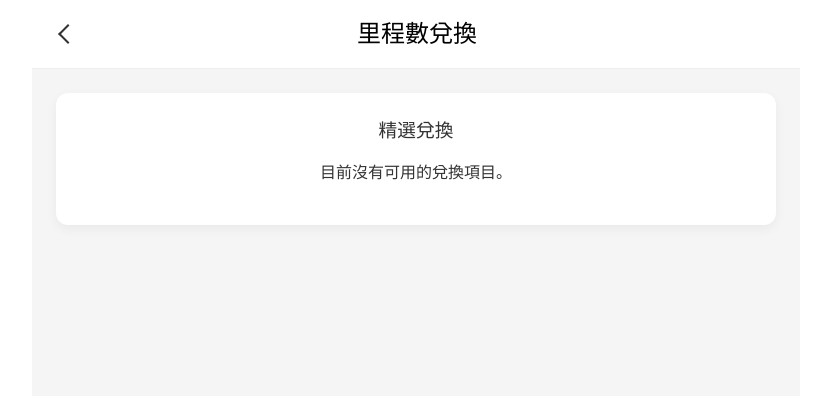
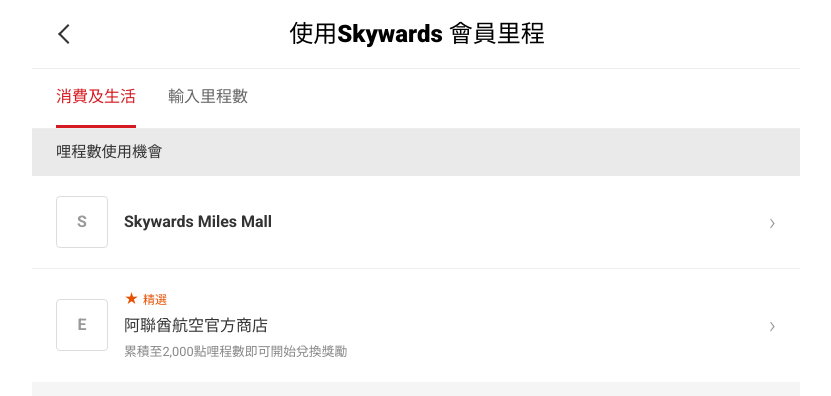
Before and after one commit to 13g7895123/bonus.ecommerce, a Vue app in the folder frontend/: page /mileage-redemption in a window 1280 px wide. Shown: the top 396 px of the page, without its empty margins (224-1055 px from the left). Built offline with nearby package versions, Linux system fonts and the light colour scheme; a web font is replaced by a local one.

Commit message:
chore: 更新代碼結構以提升可讀性

```diff
--- a/frontend/src/views/MileageRedemption.vue
+++ b/frontend/src/views/MileageRedemption.vue
@@ -1,40 +1,334 @@
 <template>
-  <div class="mileage-rewards-page">
-    <PageHeader title="里程數兌換" back-to="/skywards" />
-    <div class="content-container">
-      <div class="reward-section">
-        <h3>精選兌換</h3>
-        <p>目前沒有可用的兌換項目。</p>
+  <div class="mileage-redemption-page">
+    <PageHeader title="使用Skywards 會員里程" back-to="/skywards" />
+
+    <!-- Tab Navigation -->
+    <div class="tabs-header">
+      <div
+        class="tab-item"
+        :class="{ active: activeTab === 'spending' }"
+        @click="activeTab = 'spending'"
+      >
+        消費及生活
+      </div>
+      <div
+        class="tab-item"
+        :class="{ active: activeTab === 'redemption' }"
+        @click="activeTab = 'redemption'"
+      >
+        輸入里程數
+      </div>
+    </div>
+
+    <!-- Spending & Lifestyle Tab -->
+    <div v-if="activeTab === 'spending'" class="tab-content spending-content">
+      <div class="opportunity-header">
+        哩程數使用機會
+      </div>
+
+      <div class="items-list">
+        <!-- Skywards Miles Mall -->
+        <div class="list-item">
+          <div class="item-left">
+            <div class="logo-box">
+              <span class="logo-text">S</span>
+            </div>
+            <div class="item-info">
+              <h4 class="item-name">Skywards Miles Mall</h4>
+            </div>
+          </div>
+          <div class="item-right">
+            <span class="arrow-icon">›</span>
+          </div>
+        </div>
+
+        <!-- Emirates Official Store -->
+        <div class="list-item">
+          <div class="item-left">
+            <div class="logo-box">
+              <span class="logo-text">E</span>
+            </div>
+            <div class="item-info">
+              <div class="featured-tag">
+                <span class="star">★</span> 精選
+              </div>
+              <h4 class="item-name">阿聯酋航空官方商店</h4>
+              <p class="item-desc">累積至2,000點哩程數即可開始兌換獎勵</p>
+            </div>
+          </div>
+          <div class="item-right">
+            <span class="arrow-icon">›</span>
+          </div>
+        </div>
+      </div>
+    </div>
+
+    <!-- Enter Miles Tab -->
+    <div v-if="activeTab === 'redemption'" class="tab-content redemption-content">
+      <div class="redemption-box">
+        <label class="input-label">輸入里程代碼</label>
+        <AppInput
+          v-model="mileageCode"
+          placeholder="輸入里程代碼"
+          class="code-input"
+        />
+        <AppButton
+          :block="true"
+          class="submit-btn"
+          :disabled="loading"
+          @click="submitCode"
+        >
+          {{ loading ? '處理中...' : '送出' }}
+        </AppButton>
+        <p v-if="message" :class="['message', messageType]">{{ message }}</p>
       </div>
     </div>
   </div>
 </template>
 
 <script setup>
+import { ref } from 'vue'
 import PageHeader from '../components/PageHeader.vue'
+import AppInput from '../components/AppInput.vue'
+import AppButton from '../components/AppButton.vue'
+
+const activeTab = ref('spending')
+const mileageCode = ref('')
+const loading = ref(false)
+const message = ref('')
+const messageType = ref('success') // success or error
+
+const submitCode = () => {
+  if (!mileageCode.value) {
+    message.value = '請輸入代碼'
+    messageType.value = 'error'
+    return
+  }
+
+  loading.value = true
+  message.value = ''
+
+  // Simulate API call
+  setTimeout(() => {
+    try {
+      // Mock logic: Update generic "miles" in localStorage for demo
+      // Validation: assume code starting with "BONUS" gives miles
+      if (mileageCode.value.toUpperCase().startsWith('BONUS')) {
+         const bonus = 500
+         const userStr = localStorage.getItem('user')
+         if (userStr) {
+             const user = JSON.parse(userStr)
+             user.miles = (user.miles || 0) + bonus
+             localStorage.setItem('user', JSON.stringify(user))
+
+             // Also update mock_db
+             const mockUsersStr = localStorage.getItem('mock_db_users')
+             if (mockUsersStr) {
+                 const mockUsers = JSON.parse(mockUsersStr)
+                 const dbUserIdx = mockUsers.findIndex(u => u.id === user.id)
+                 if (dbUserIdx !== -1) {
+                     mockUsers[dbUserIdx].miles = user.miles
+                     localStorage.setItem('mock_db_users', JSON.stringify(mockUsers))
+                 }
+             }
+
+             message.value = `成功兌換! 獲得 ${bonus} 哩程數`
+             messageType.value = 'success'
+             mileageCode.value = ''
+         } else {
+             message.value = '用戶未登入'
+             messageType.value = 'error'
+         }
+      } else {
+          message.value = '無效的里程代碼 (試試 BONUS)'
+          messageType.value = 'error'
+      }
+    } catch (e) {
+      console.error(e)
+      message.value = '發生錯誤，請稍後再試'
+      messageType.value = 'error'
+    } finally {
+      loading.value = false
+    }
+  }, 1000)
+}
 </script>
 
 <style scoped>
-.mileage-rewards-page {
+.mileage-redemption-page {
   background-color: #f5f5f5;
   min-height: 100vh;
   color: #333;
 }
 
-.content-container {
-  padding: 1.5rem;
+/* Tab Navigation */
+.tabs-header {
+  display: flex;
+  background-color: #ffffff;
+  padding: 0 1.5rem;
+  border-bottom: 1px solid #eee;
 }
 
-.reward-section {
-  background-color: white;
-  padding: 1.5rem;
-  border-radius: 12px;
-  box-shadow: 0 4px 12px rgba(0,0,0,0.05);
+.tab-item {
+  padding: 1rem 0;
+  margin-right: 2rem;
+  font-weight: 500;
+  color: #666;
+  cursor: pointer;
+  border-bottom: 3px solid transparent;
+  transition: all 0.3s;
 }
 
-h3 {
-  margin-top: 0;
-  margin-bottom: 1rem;
+.tab-item.active {
+  color: #d71921;
+  border-bottom-color: #d71921;
   font-weight: 700;
 }
+
+/* Spending Content */
+.spending-content {
+  /* background-color: #f5f5f5; */
+}
+
+.opportunity-header {
+  background-color: #eaeaea; /* Light gray bg */
+  padding: 0.75rem 1.5rem;
+  font-weight: 700;
+  color: #333;
+  font-size: 0.95rem;
+  text-align: left;
+}
+
+.items-list {
+  background-color: #ffffff;
+}
+
+.list-item {
+  display: flex;
+  align-items: center;
+  justify-content: space-between;
+  padding: 1.25rem 1.5rem;
+  border-bottom: 1px solid #f0f0f0;
+  cursor: pointer;
+}
+
+.list-item:last-child {
+  border-bottom: none;
+}
+
+.item-left {
+  display: flex;
+  align-items: center;
+  gap: 1rem;
+}
+
+.logo-box {
+  width: 50px;
+  height: 50px;
+  background-color: #ffffff;
+  border: 1px solid #ddd; /* Gray border */
+  display: flex;
+  align-items: center;
+  justify-content: center;
+  border-radius: 4px;
+  flex-shrink: 0;
+}
+
+.logo-text {
+  font-weight: 700;
+  color: #999;
+}
+
+.item-info {
+  display: flex;
+  flex-direction: column;
+  text-align: left;
+  align-items: flex-start;
+}
+
+.featured-tag {
+  color: #E65100; /* Orange-Red */
+  font-size: 0.75rem;
+  font-weight: 700;
+  margin-bottom: 4px;
+  display: flex;
+  align-items: center;
+}
+
+.star {
+  margin-right: 4px;
+  font-size: 0.9rem;
+}
+
+.item-name {
+  margin: 0;
+  font-size: 1rem;
+  font-weight: 700;
+  color: #333;
+}
+
+.item-desc {
+  margin: 4px 0 0;
+  font-size: 0.8rem;
+  color: #888;
+}
+
+.arrow-icon {
+  font-size: 1.5rem;
+  color: #999;
+  font-weight: 300;
+}
+
+/* Redemption Content */
+.redemption-content {
+  background-color: #f5f5f5; /* Gray background */
+  padding: 1.5rem;
+  min-height: calc(100vh - 120px); /* Fill remaining height */
+}
+
+.redemption-box {
+  background-color: #ffffff; /* White content area */
+  border-radius: 8px;
+  padding: 2rem 1.5rem;
+  box-shadow: 0 2px 8px rgba(0,0,0,0.05);
+  display: flex;
+  flex-direction: column;
+  gap: 1.5rem;
+}
+
+.input-label {
+  font-weight: 700;
+  font-size: 0.9rem;
+  margin-bottom: -0.5rem;
+}
+
+.code-input {
+  width: 100%;
+}
+
+.submit-btn {
+  background-color: #d71921; /* Emirates Red */
+  color: white;
+  border: none;
+  padding: 0.75rem;
+  border-radius: 4px;
+  font-weight: 700;
+  font-size: 1rem;
+  cursor: pointer;
+  margin-top: 1rem;
+}
+
+.submit-btn:disabled {
+  background-color: #e57373;
+  cursor: not-allowed;
+}
+
+.message {
+  text-align: center;
+  font-weight: 700;
+  margin: 0;
+}
+.message.success { color: #2e7d32; }
+.message.error { color: #d32f2f; }
+
 </style>
--- a/frontend/src/views/SkywardsDashboard.vue
+++ b/frontend/src/views/SkywardsDashboard.vue
@@ -150,7 +150,7 @@
     <section v-if="activeTab === 'tier'" class="cards-section">
       <div class="benefit-cards">
         <div class="benefit-card">
-          <img src="/upgrade-bg.png" alt="Silver Tier" class="benefit-img" />
+          <img src="/go-silver.png" alt="Silver Tier" class="benefit-img" />
           <div class="benefit-content">
             <h4 class="benefit-title">達到 <span class="silver-text">銀卡</span></h4>
             <p class="benefit-desc">在2027年2月28日之前賺取25,000級哩程數,或再搭乘 25 次合格航班</p>
@@ -272,18 +272,21 @@
   cursor: pointer;
   border-bottom: 3px solid transparent;
   transition: border-color 0.3s;
+  justify-content: flex-end; /* Align content to bottom so values align if needed, or use space-between */
 }
 .stat-box.active {
   border-bottom-color: #E6007E; /* Peach/Pink Highlight */
 }
-.stat-value { font-size: 3rem; font-weight: 700; color: #000; margin-bottom: 5px; line-height: 1; }
-.stat-value.large { font-size: 2rem; color: #000; } /* Smaller and Black */
+.stat-value { font-size: 3rem; font-weight: 700; color: #000; margin-bottom: 5px; line-height: 1; min-height: 3rem; display: flex; align-items: flex-end; justify-content: center; } /* Add min-height to ensure alignment */
+.stat-value.large { font-size: 2rem; color: #000; padding-bottom: 0.4rem; } /* Adjust padding to visual align with larger text baseline if needed */
+
 /* .stat-divider { width: 60%; height: 1px; background-color: #ddd; margin: 0 auto 10px; } */
 .stat-divider-vertical {
   width: 1px;
-  height: 90%; /* 90% height */
+  height: 90%;
   background-color: #ddd;
-  align-self: center; /* Center horizontally in the flex container (cross axis) */
+  align-self: center;
+  margin: 0 10px; /* Add margin to avoid touching */
 }
 .stat-label { font-size: 0.85rem; color: #666; }
 .stat-label.small { font-size: 0.75rem; }
```
Also changed, not shown: frontend/public/go-silver.png (added).
